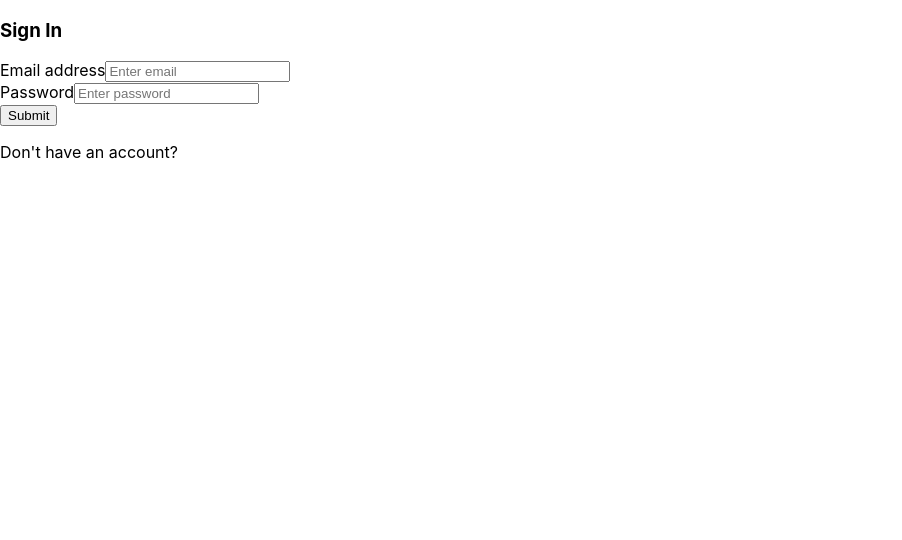
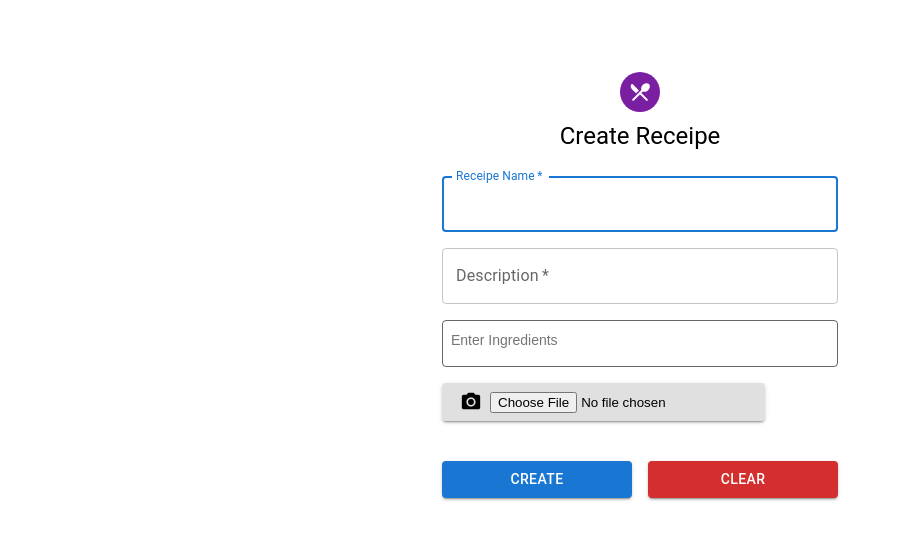
Before and after one commit to SANJANASOLANGA/ReactFoodRecipe, a React (Create React App) app in the folder Client/: page / in a window 1280 px wide. Shown: the top 540 px of the page, without its empty margins (0-902 px from the left). Built offline with nearby package versions, Linux system fonts and the light colour scheme.

Commit message:
Added CreateRecipe

```diff
--- a/Client/src/App.js
+++ b/Client/src/App.js
@@ -12,13 +12,14 @@ import AdminHome from './components/home/AdminHome';
 import AdminAddRecipes from './components/recipes/AdminAddRecipes';
 import AdminAbout from './components/about/AdminAbout';
 import AdminContact from './components/contact/AdminContact'
+import CreateReceipe from './components/recipes/CreateRecipe';
 
 const App = () => {
   return (
       <Router>
         <div>
             <Routes>
-              <Route exact path="/" element={<SignIn />} />
+              <Route exact path="/" element={<CreateReceipe />} />
               <Route path="/sign-in" element={<SignIn />} />
               <Route path="/sign-up" element={<SignUp />} />
               <Route path="/userDetails" element={<UserDetails />} />
@@ -31,6 +32,7 @@ const App = () => {
               <Route path='/add-recipes' element={<AdminAddRecipes />} />
               <Route path='/admin-about' element={<AdminAbout />} />
               <Route path='/admin-contact' element={<AdminContact />} />
+              <Route path='/create-receipe' element={<CreateReceipe />} />
             </Routes>
         </div>
       </Router>
```
